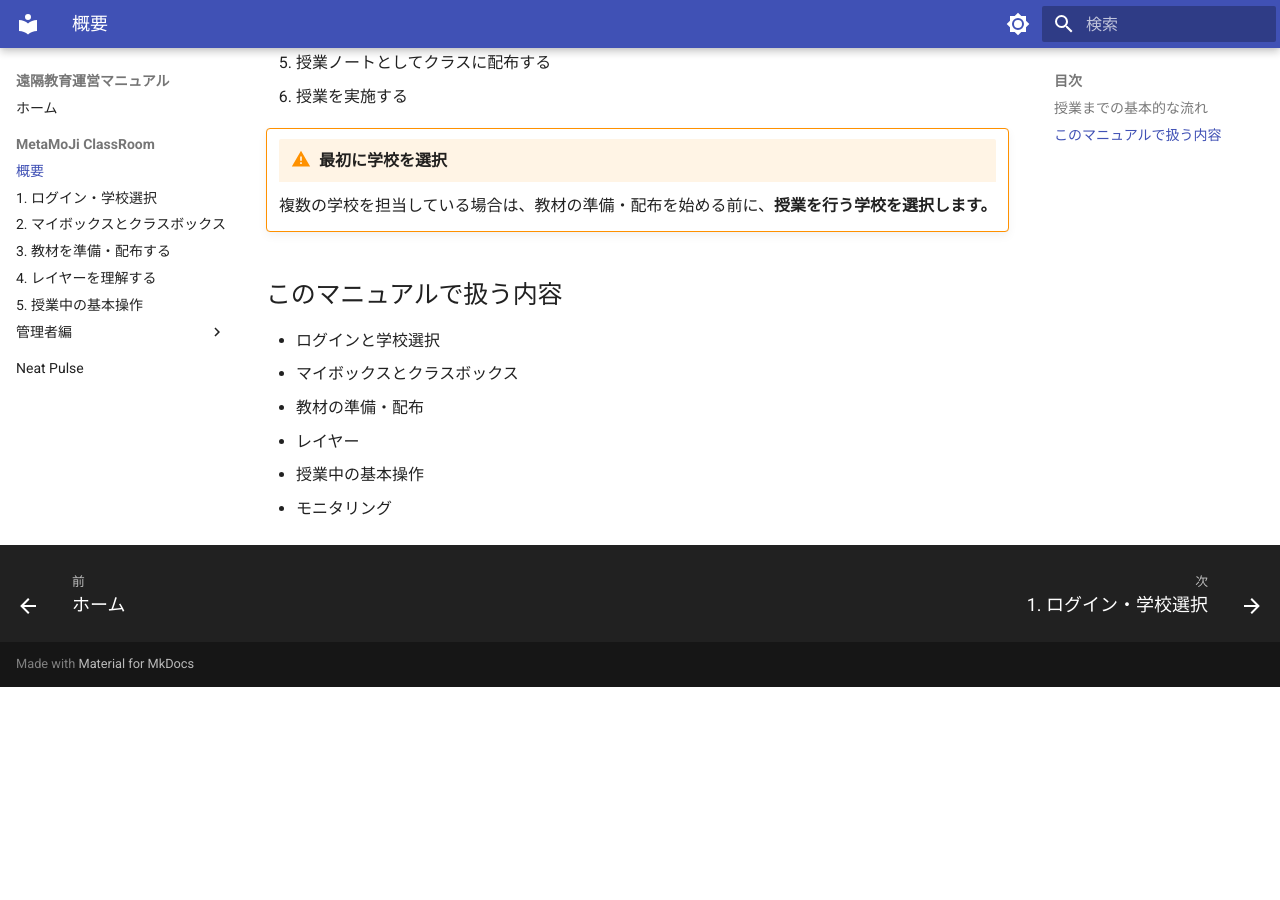
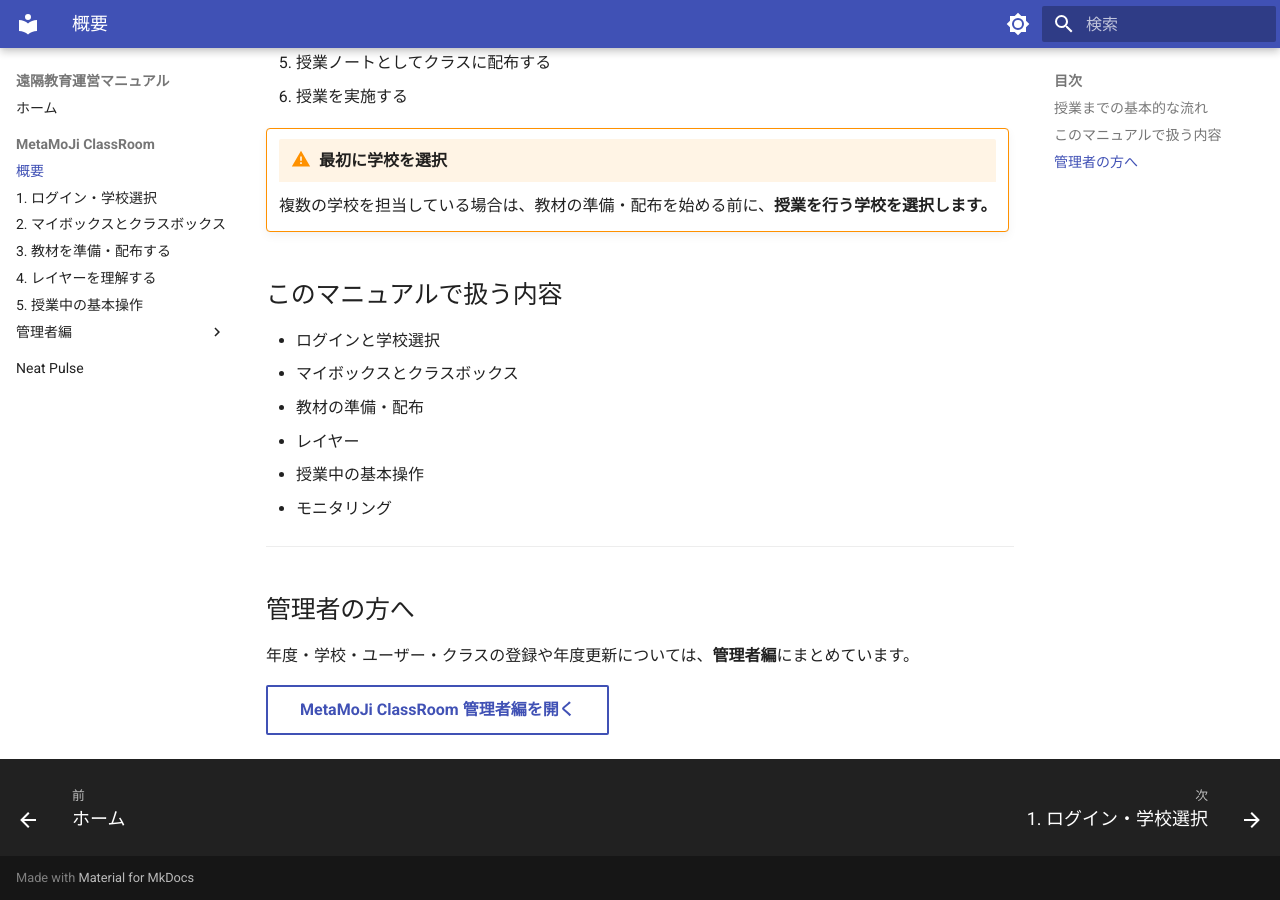
Before and after one commit to a-recs/remote-manual, an MkDocs documentation site: the page built from docs/metamoji/index.md, in a window 1280 px wide and 900 px high, scrolled down 544 px. Built offline with MkDocs 1.6.1 and Material for MkDocs 9.7.7, drawn with Linux system fonts in a browser that asks for light colours; before the commit the page ends 1231 px from its top, so only the background shows below that.

Commit message:
Link MetaMoJi administrator manual from overview

```diff
--- a/docs/metamoji/index.md
+++ b/docs/metamoji/index.md
@@ -26,3 +26,11 @@ MetaMoJi ClassRoomには多くの機能がありますが、本マニュアル
 - レイヤー
 - 授業中の基本操作
 - モニタリング
+
+---
+
+## 管理者の方へ
+
+年度・学校・ユーザー・クラスの登録や年度更新については、**管理者編**にまとめています。
+
+[MetaMoJi ClassRoom 管理者編を開く](admin/index.md){ .md-button target="_self" }
```
